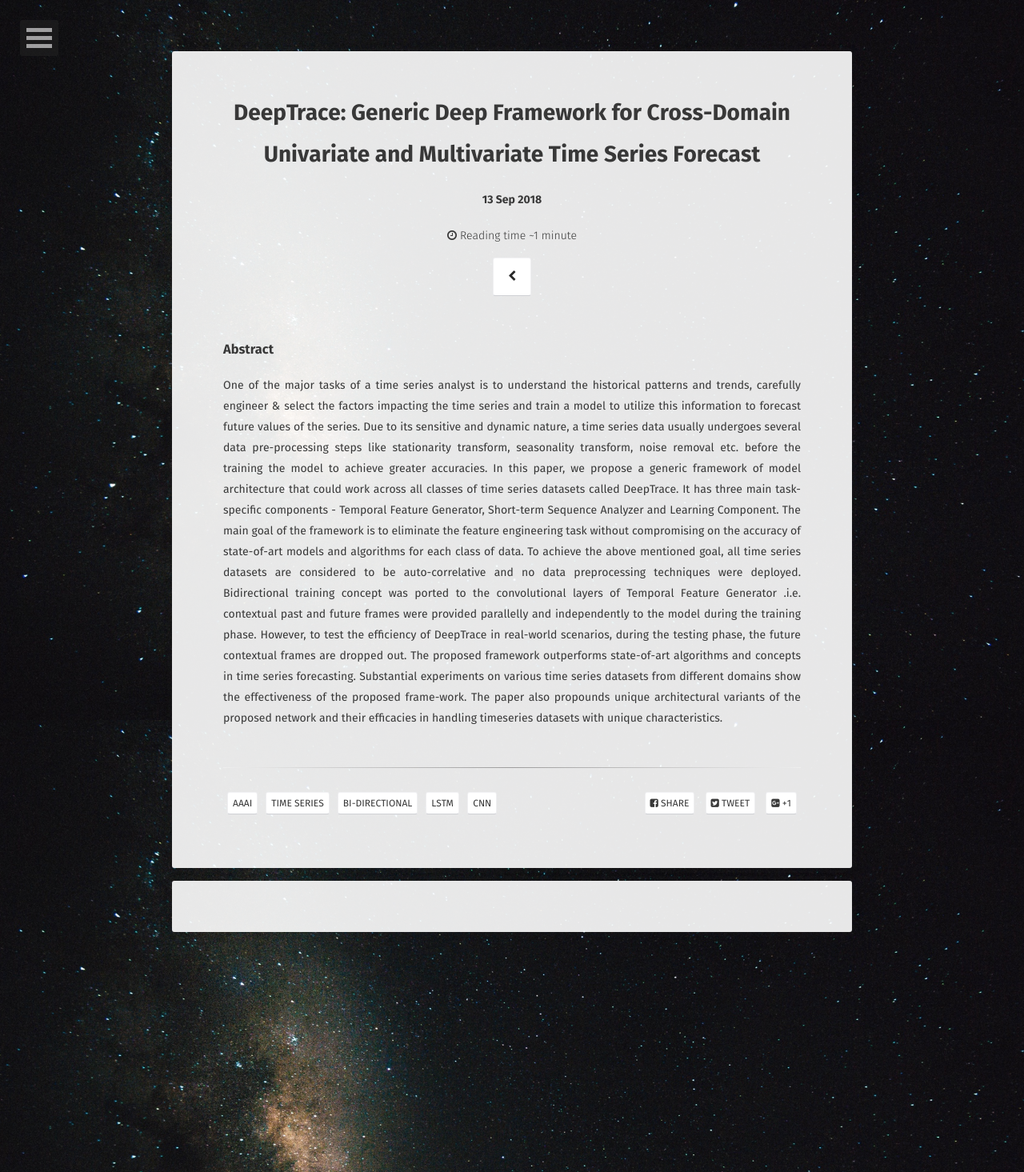
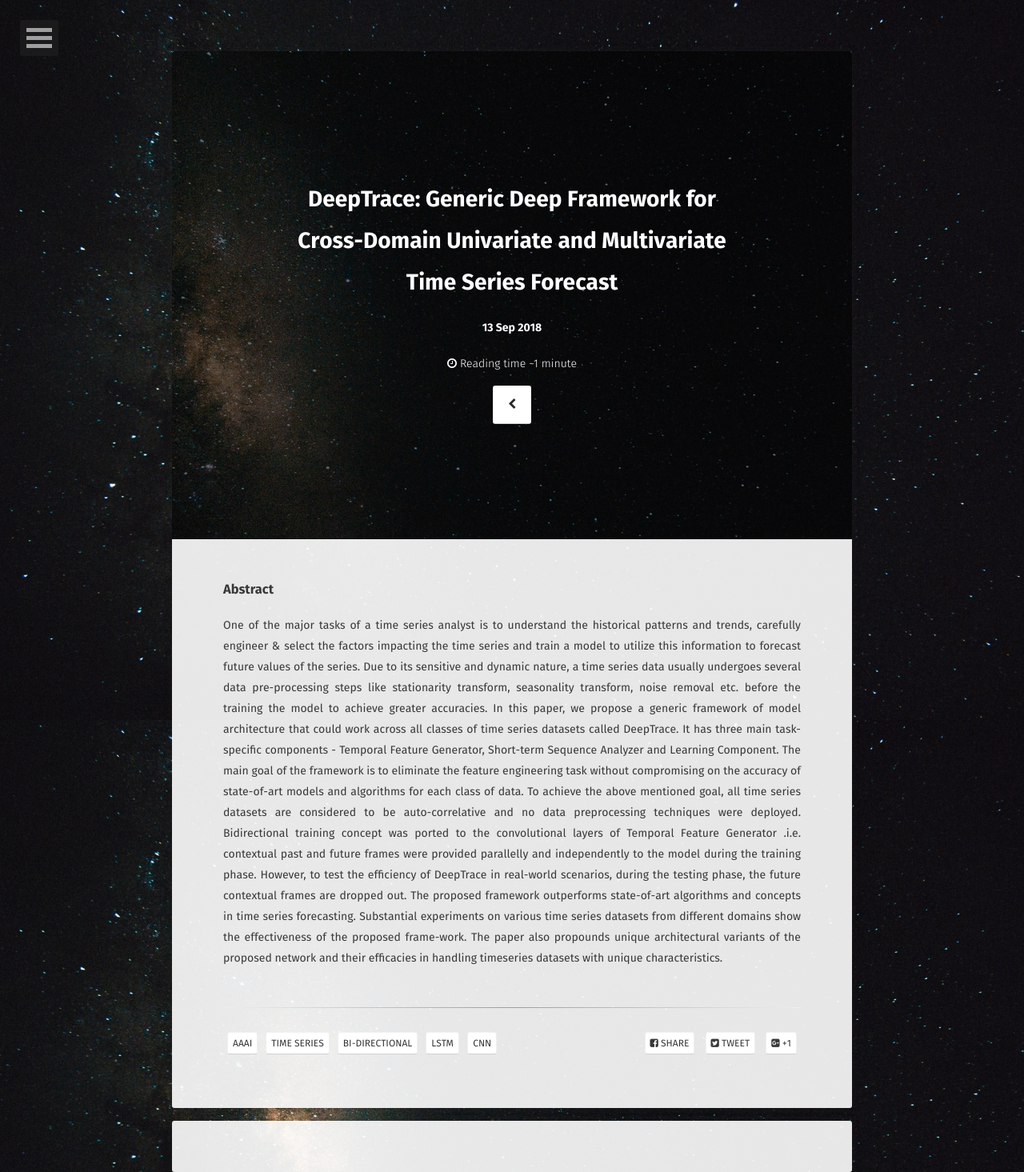
Before and after one commit to Sharan-Sundar/Sharan-Sundar.github.io, a Jekyll site: the page built from _posts/2018-11-01-Pub_2_AAAI.md, in a window 1280 px wide. Shown: the whole page at 80% size. Built offline with Jekyll 4.4.1, drawn with Linux system fonts in a browser that asks for light colours; some web fonts are replaced; comment, search, counter and statistics services are not loaded.

Commit message:
Update 2018-11-01-Pub_2_AAAI.md

```diff
--- a/_posts/2018-11-01-Pub_2_AAAI.md
+++ b/_posts/2018-11-01-Pub_2_AAAI.md
@@ -11,6 +11,7 @@ tag:
 - Bi-Directional
 - LSTM
 - CNN
+feature: /assets/img/sky1.jpg
 comments: true
 ---
 ### Abstract
```
